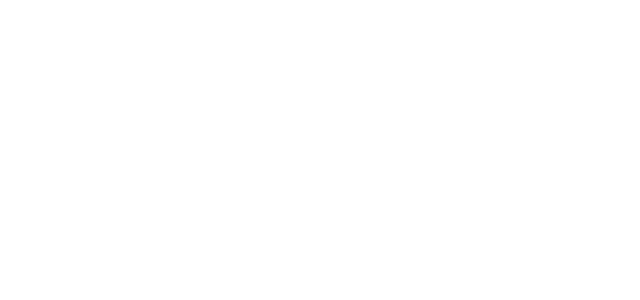
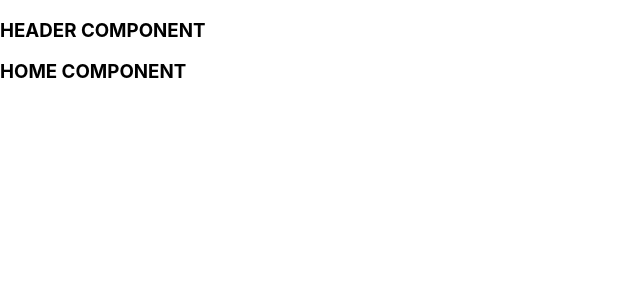
Before and after one commit to ThameshP/Exersize, a React (Create React App) app in the folder frontend/: page / in a window 1280 px wide. Shown: the top 300 px of the page, without its empty margins (0-640 px from the left). Built offline with nearby package versions, Linux system fonts and the light colour scheme.

Commit message:
Created main components

```diff
--- a/frontend/src/App.js
+++ b/frontend/src/App.js
@@ -1,8 +1,13 @@
 import './App.css';
+import Header from './Header'
+import Home from './Home';
 
 function App() {
   return (
-    <div className="App">
+    //BEM NAMING CONVENTION (names of components are lowercase)
+    <div className="app">
+      <Header />
+      <Home />
     </div>
   );
 }
--- /dev/null
+++ b/frontend/src/Header.js
@@ -0,0 +1,12 @@
+import React from 'react'
+import './Header.css'
+
+function Header() {
+  return (
+    <div>
+        <h3>HEADER COMPONENT</h3>
+    </div>
+  )
+}
+
+export default Header
--- /dev/null
+++ b/frontend/src/Home.js
@@ -0,0 +1,11 @@
+import React from 'react'
+
+function Home() {
+  return (
+    <div>
+        <h3>HOME COMPONENT</h3>
+    </div>
+  )
+}
+
+export default Home
```
Also changed, not shown: frontend/src/Header.css (added), frontend/src/Home.css (added).
